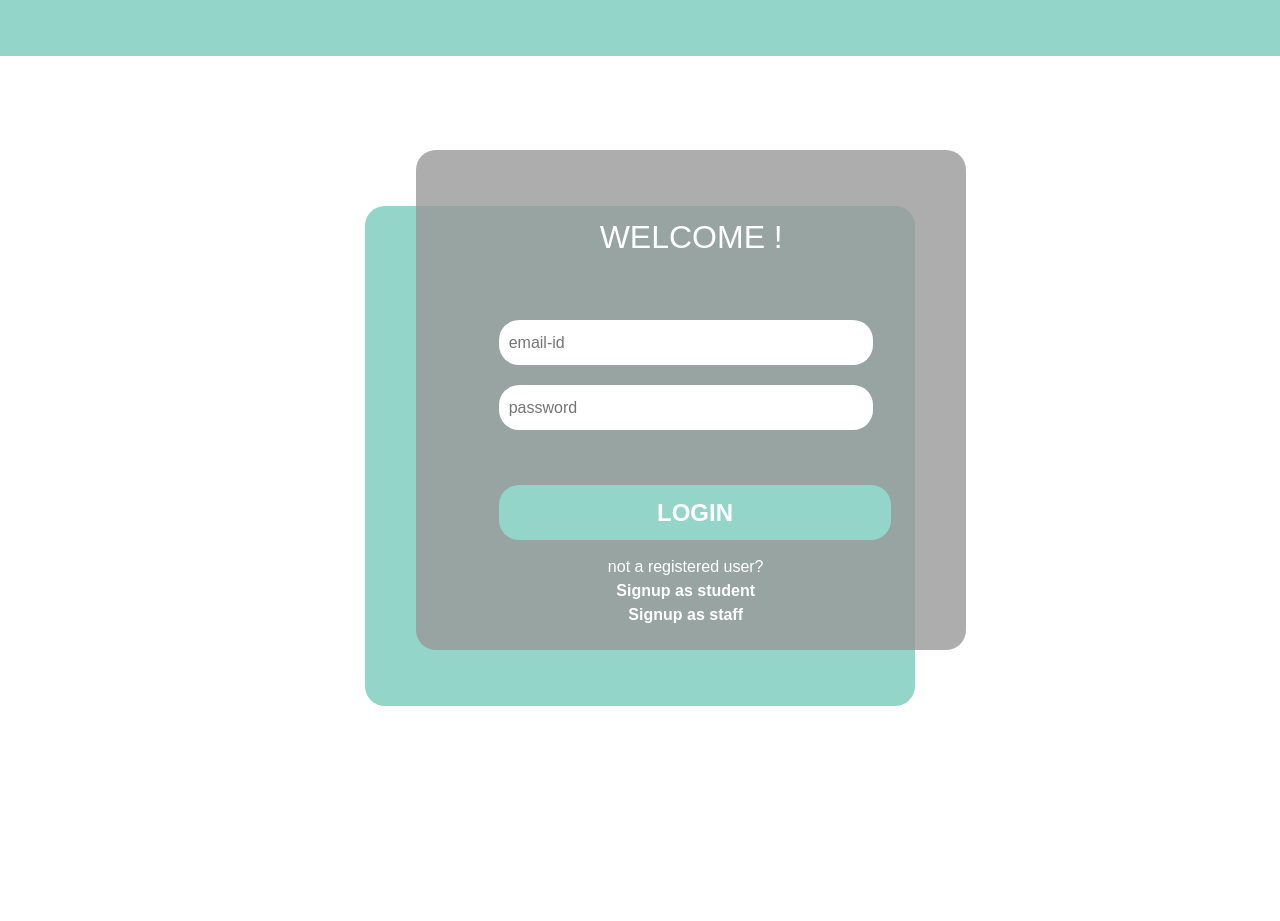
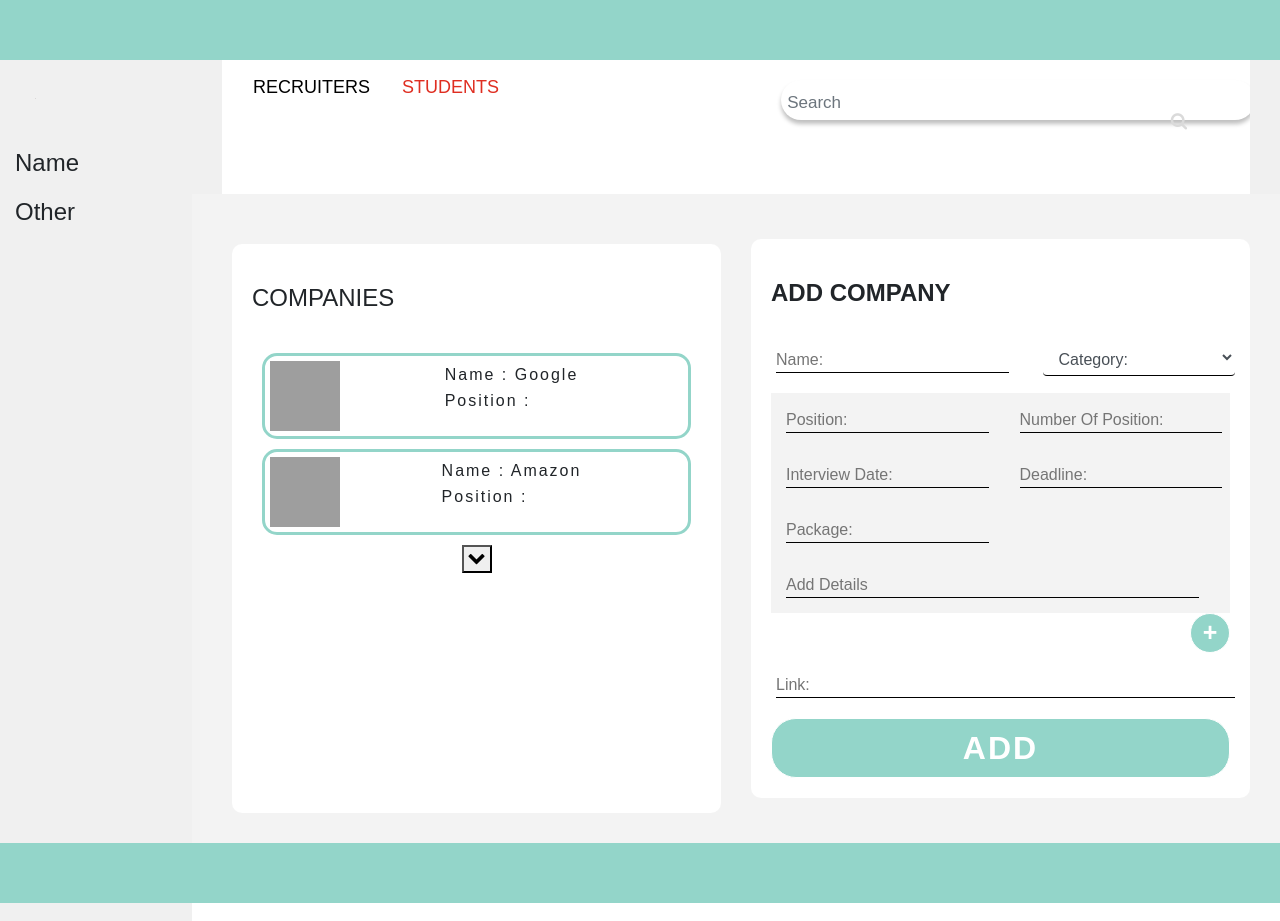
Before and after one commit to djunicode/placement-portal-web, a React (Create React App) app in the folder placementfrontend/: page / in a window 1280 px wide. Shown: the top 921 px of the page. Before the commit the page ends 800 px from the top, so only its background shows below. Built offline with nearby package versions, Linux system fonts and the light colour scheme; grey boxes are pictures that could not be loaded.

Commit message:
Update ui

```diff
--- a/placementfrontend/src/App.js
+++ b/placementfrontend/src/App.js
@@ -1,25 +1,42 @@
 
 import React from 'react';
 import './Login_Signup.css';
-import Login from './Pages/Login.js'
-import StudentSU from './Pages/StudentSU.js'
-import StaffSU from './Pages/StaffSU.js'
-import {BrowserRouter,Route} from 'react-router-dom';
+import 'bootstrap/dist/css/bootstrap.min.css';
+import Login from './pages/Login.js'
+import StudentSU from './pages/StudentSU.js'
+import StaffSU from './pages/StaffSU';
+import AddDetails from './pages/AddDetails';
+import DisplayDetails from './pages/DisplayDetails';
+// import StaffSU from './pages/StaffSU.js'
+import Studentprofile from './pages/Studentprofile';
+import PlacementCoDashboard from './pages/PlacementCoDashboard'
+import Tpo2 from './pages/Tpo2';
+import { BrowserRouter, Route } from 'react-router-dom';
+import StudentDashboardMain from './pages/StudentDashboardMain.js';
+import CompanyMain from './pages/CompanyMain.js';
 
 function App() {
   return (
     <BrowserRouter>
       <div className="App">
+      {/* <StudentDashboardMain></StudentDashboardMain> */}
+        {/* <CompanyMain></CompanyMain>
+        <Route exact path='/' component={Login}>
 
-        <Route exact path='/' component={Login}>
+        {/*<Route exact path='/' component={Login}>
           <Login />
         </Route>
         <Route exact path='/studentSignup' component={StudentSU}>
         </Route>
         <Route path='/staffSignup' component={StaffSU}>
-        </Route>
+        </Route> */}
+        <AddDetails />
+        <DisplayDetails />
+        {/*<Tpo2 />*/}
+        {/* <Tpo2 /> */}
       </div>
-   </BrowserRouter>
+
+    </BrowserRouter>
 
   );
 }
```
Also changed, not shown: 1 other file (tests, documents, lock files or other folders).
